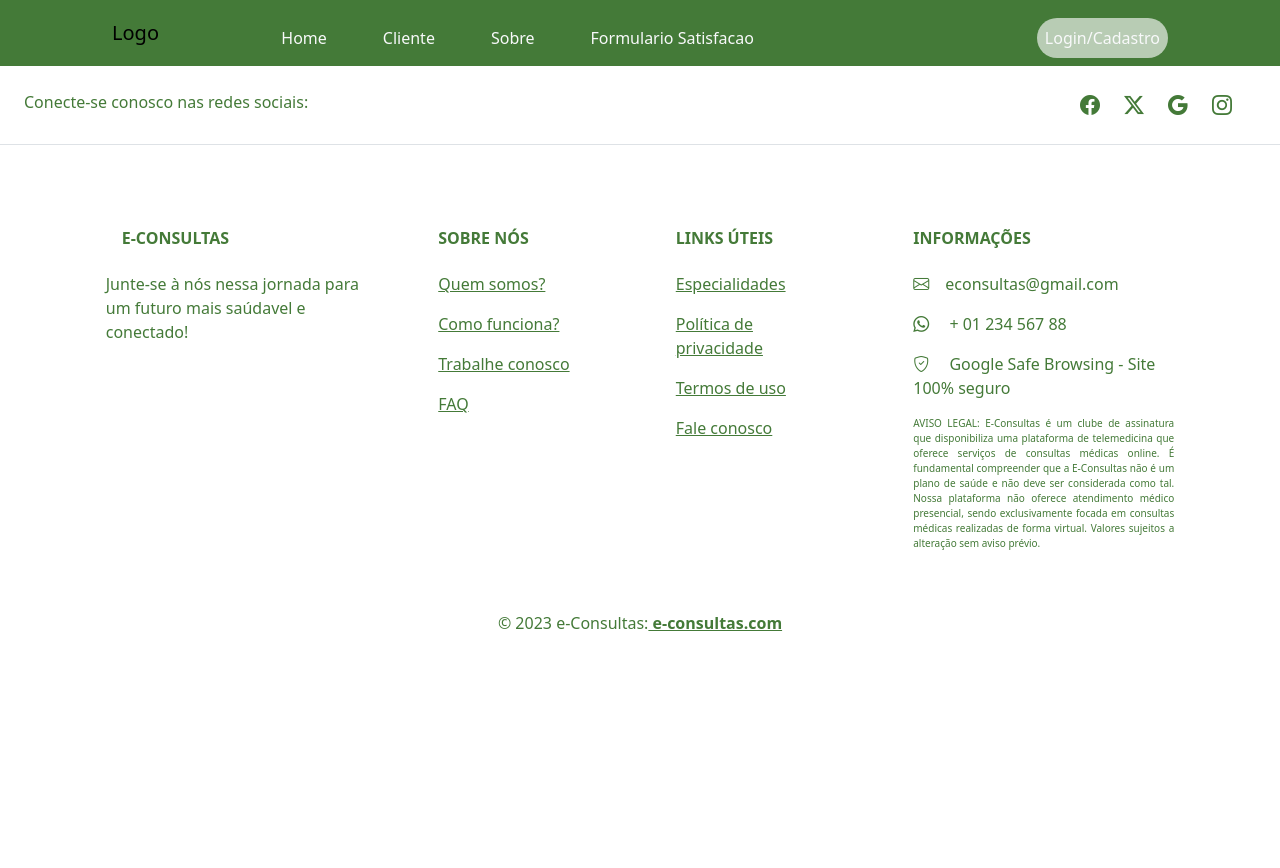
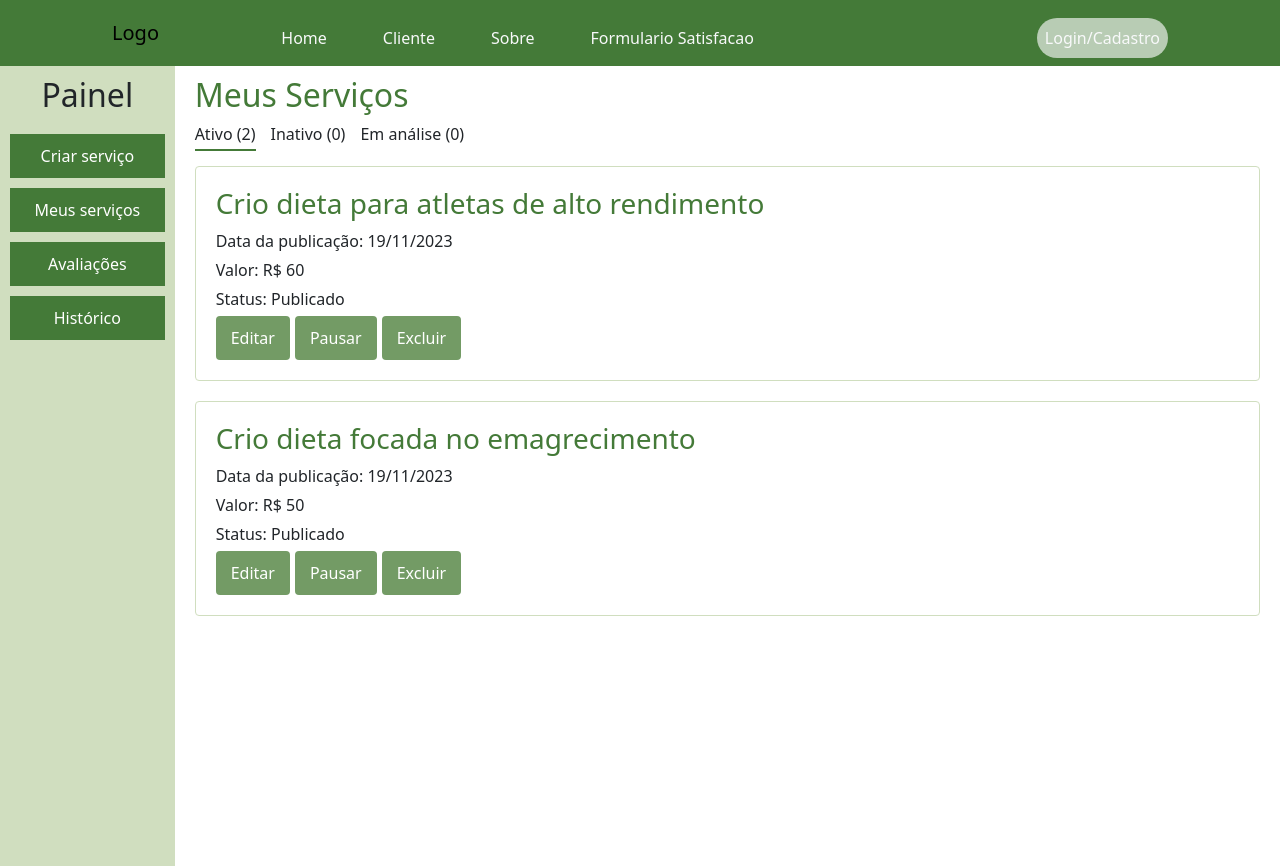
Before and after one commit to KarolynneFreire/projeto-final-start, a React (Vite) app in the folder front/econsultas-project/: page /meus-servicos in a window 1280 px wide. Shown: the top 868 px of the page. Before the commit the page ends 800 px from the top, so only its background shows below. Built offline with nearby package versions, Linux system fonts and the light colour scheme.

Commit message:
Página meus serviços

```diff
--- a/front/econsultas-project/src/App.jsx
+++ b/front/econsultas-project/src/App.jsx
@@ -14,6 +14,7 @@ import CardsProfissionais from './pages/CardsProfissionais/Card'
 import AgendamentoConsulta from './pages/AgendamentoConsulta/AgendamentoConsulta'
 import CompartilharArquivo from './pages/CompartilharArquivo/CompartilharArquivo'
 import CriarServicoProfissional from './pages/CriarServicoProfissional/CriarServicoProfissional'
+import MeusServicos from './pages/MeusServicos/MeusServicos'
 
 function App() {
   return (
@@ -34,6 +35,7 @@ function App() {
       <Route path="/agendamento-consulta" element={<AgendamentoConsulta />}></Route>
       <Route path="/compartilhar-arquivo" element={<CompartilharArquivo />}></Route>
       <Route path="/criar-servico-profissional" element={<CriarServicoProfissional />}></Route>
+      <Route path="/meus-servicos" element={<MeusServicos />}></Route>
 
     </Routes>
     <Footer/>
--- /dev/null
+++ b/front/econsultas-project/src/pages/MeusServicos/MeusServicos.jsx
@@ -0,0 +1,54 @@
+import Painel from '../../componets/Painel/Painel';
+import './assets/css/MeusServicos.css'
+
+const MeusServicos = () => {
+    const servicos = [
+        {
+            id: 1,
+            titulo: 'Crio dieta para atletas de alto rendimento',
+            dataPublicacao: '19/11/2023',
+            valor: 'R$ 60',
+            status: 'Publicado',
+        },
+        {
+            id: 2,
+            titulo: 'Crio dieta focada no emagrecimento',
+            dataPublicacao: '19/11/2023',
+            valor: 'R$ 50',
+            status: 'Publicado',
+        },
+    ];
+
+    return (
+        <div className='container-meus-servicos'>
+            <Painel></Painel>
+            <div className="pagina-meus-servicos">
+                <h2>Meus Serviços</h2>
+                <div className="status-servicos">
+                    <div className="status-item status-item-ativo" role="button" tabIndex={0}>Ativo (2)</div>
+                    <div className="status-item" role="button" tabIndex={0}>Inativo (0)</div>
+                    <div className="status-item" role="button" tabIndex={0}>Em análise (0)</div>
+                </div>
+                <div className="lista-servicos">
+                    {servicos.map(servico => (
+                        <div key={servico.id} className="cartao-servico">
+                            <h3>{servico.titulo}</h3>
+                            <div className="detalhes-servico">
+                                <p>Data da publicação: {servico.dataPublicacao}</p>
+                                <p>Valor: {servico.valor}</p>
+                                <p>Status: {servico.status}</p>
+                                <div className="acoes-servico">
+                                    <button>Editar</button>
+                                    <button>Pausar</button>
+                                    <button>Excluir</button>
+                                </div>
+                            </div>
+                        </div>
+                    ))}
+                </div>
+            </div>
+        </div>
+    );
+};
+
+export default MeusServicos;
--- /dev/null
+++ b/front/econsultas-project/src/pages/MeusServicos/assets/css/MeusServicos.css
@@ -0,0 +1,85 @@
+.container-meus-servicos {
+    display: flex;
+}
+
+.pagina-meus-servicos {
+    min-height: 100vh;
+    width: 100%;
+    margin: 0;
+    padding: 20px;
+    background-color: #fff;
+  }
+
+  .pagina-meus-servicos h2 {
+    margin-top: -10px;
+    color: #447A38;
+  }
+
+  .status-servicos {
+    display: flex;
+    gap: 15px;
+}
+
+.status-item {
+    cursor: pointer;
+    position: relative;
+}
+
+.status-item:hover::after {
+    content: '';
+    position: absolute;
+    left: 0;
+    right: 0;
+    bottom: -5px;
+    height: 2px;
+    background-color: #447A38;
+}
+
+.status-item-ativo::after {
+    content: '';
+    position: absolute;
+    left: 0;
+    right: 0;
+    bottom: -5px;
+    height: 2px;
+    background-color: #447A38;
+}
+
+  .status-servicos span {
+    margin-right: 10px;
+    color: #447A38;
+  }
+
+  .lista-servicos {
+    margin-top: 20px;
+  }
+
+  .cartao-servico {
+    background-color: #FFF;
+    border: 1px solid #D0DEBF;
+    border-radius: 4px;
+    padding: 20px;
+    margin-bottom: 20px;
+  }
+
+  .cartao-servico h3 {
+    color: #447A38;
+  }
+
+  .detalhes-servico p {
+    margin: 5px 0;
+  }
+
+  .acoes-servico button {
+    background-color: #739B65;
+    color: white;
+    border: none;
+    border-radius: 4px;
+    padding: 10px 15px;
+    margin-right: 5px;
+    cursor: pointer;
+  }
+
+  .acoes-servico button:hover {
+    background-color: #447A38;
+  }
```
